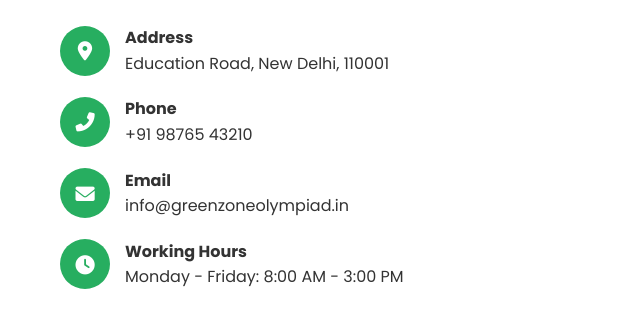
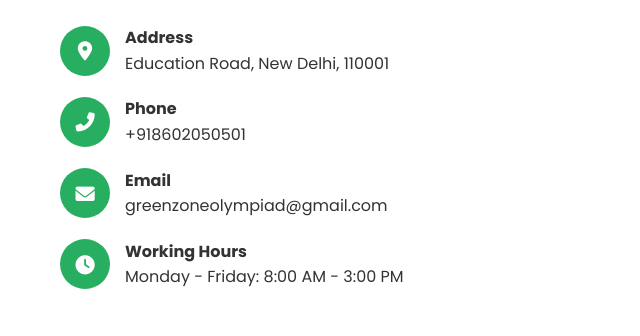
Before and after one commit to gurudattamanpreet/green_olympiad, a plain HTML site: page index.html in a window 1280 px wide. Shown: the part 4040-4376 px from the top of the page, 0-640 px from the left. Drawn offline with Linux system fonts and the light colour scheme.

Commit message:
Update index.html

```diff
--- a/index.html
+++ b/index.html
@@ -825,7 +825,7 @@
                         </div>
                         <div>
                             <h4>Phone</h4>
-                            <p>+91 98765 43210</p>
+                            <p>+918602050501</p>
                         </div>
                     </div>
                     <div class="contact-item">
@@ -834,7 +834,7 @@
                         </div>
                         <div>
                             <h4>Email</h4>
-                            <p>info@greenzoneolympiad.in</p>
+                            <p>greenzoneolympiad@gmail.com</p>
                         </div>
                     </div>
                     <div class="contact-item">
```
